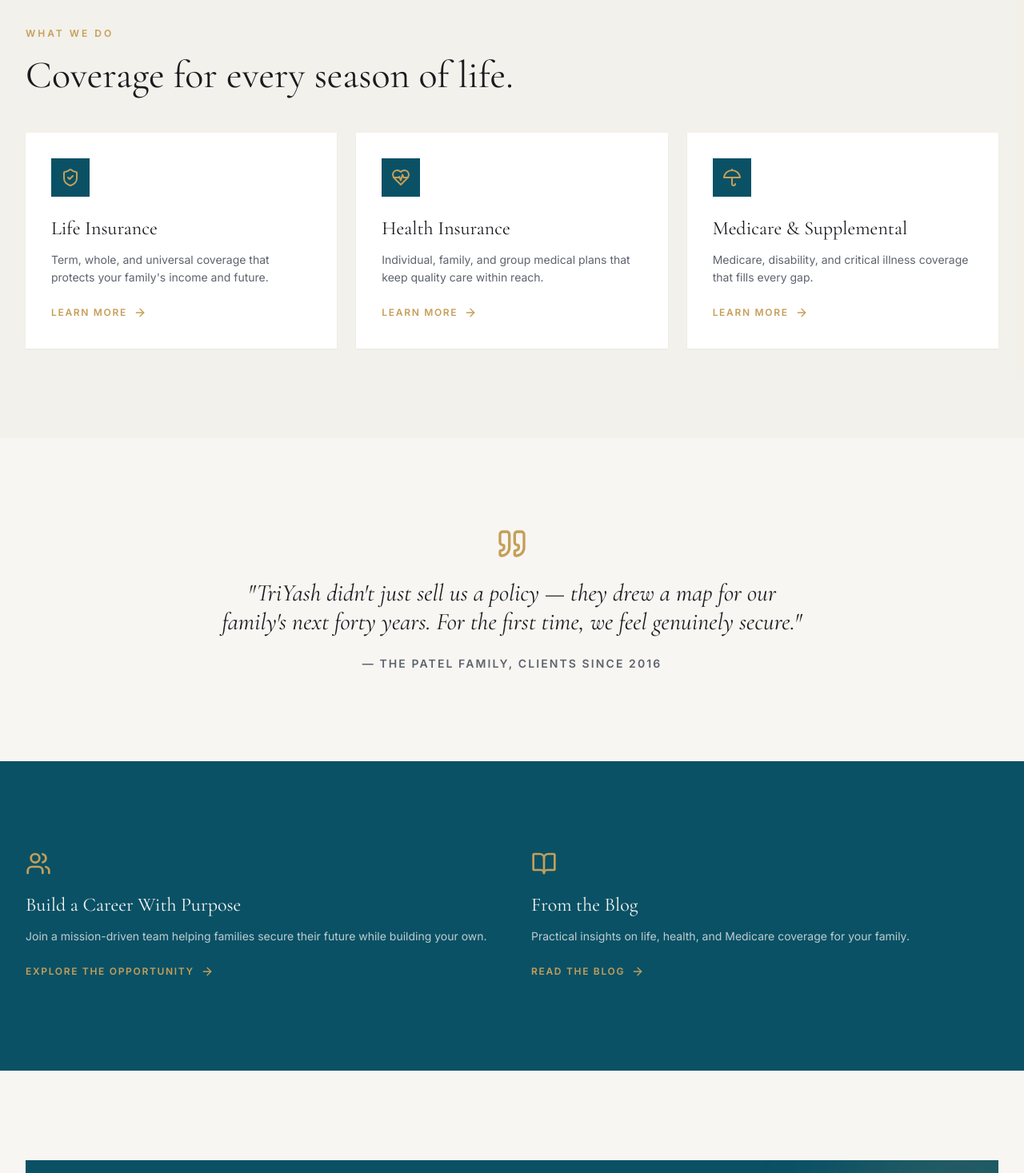
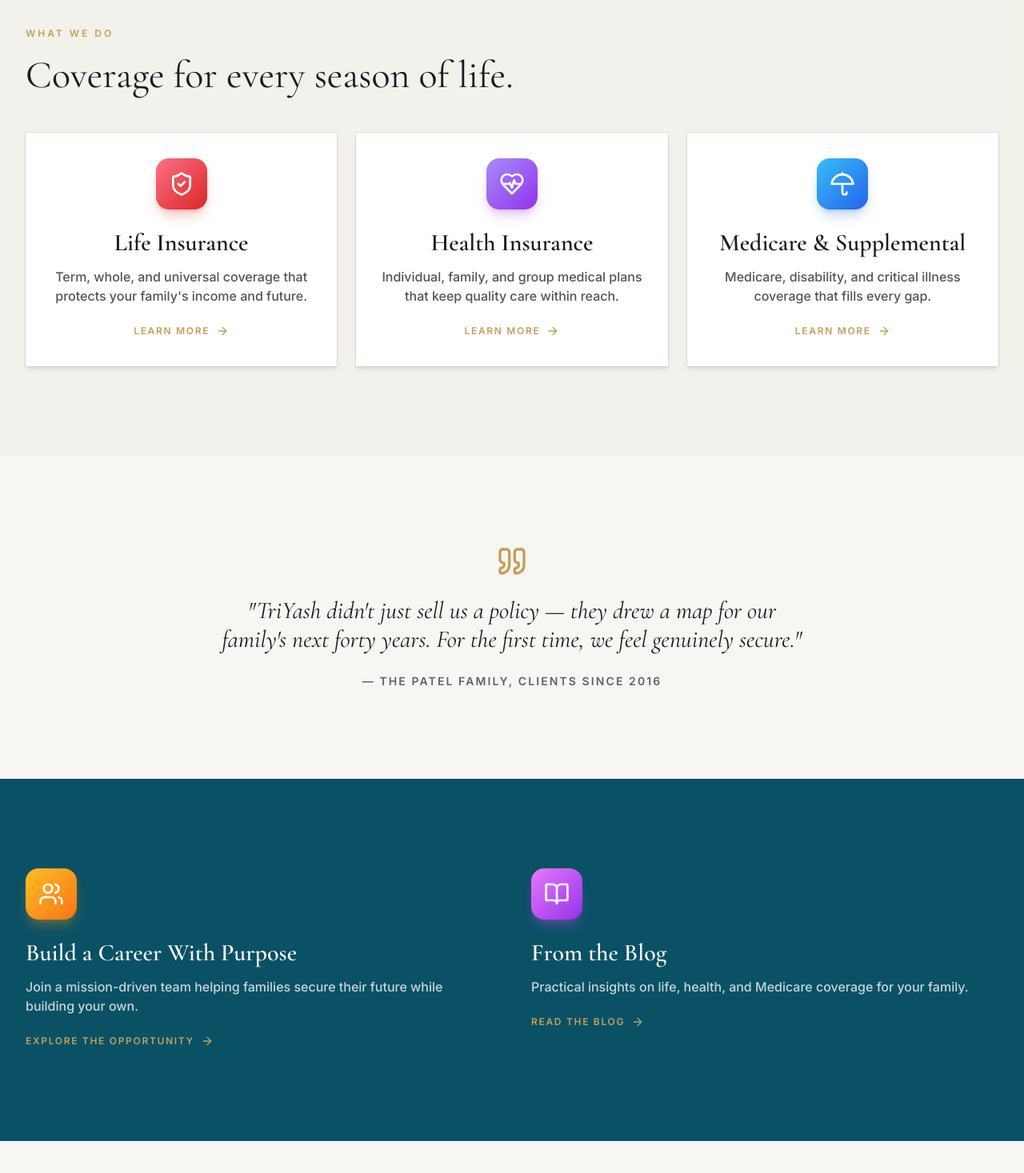
Before and after one commit to sharmapk04-code/TriYashFinancials, a React (Vite) app: page / in a window 1280 px wide. Shown: the part 1560-3027 px from the top of the page at 80% size. Built offline with nearby package versions, Linux system fonts and the light colour scheme; no server answers.

Commit message:
Update services and teaser cards styling
Co-authored-by: sharmapk04-code <342280566+sharmapk04-code@users.noreply.github.com>

```diff
--- a/src/pages/Home.jsx
+++ b/src/pages/Home.jsx
@@ -12,9 +12,9 @@ const stats = [
 
 
 const services = [
-{ icon: ShieldCheck, title: "Life Insurance", desc: "Term, whole, and universal coverage that protects your family's income and future." },
-{ icon: HeartPulse, title: "Health Insurance", desc: "Individual, family, and group medical plans that keep quality care within reach." },
-{ icon: Umbrella, title: "Medicare & Supplemental", desc: "Medicare, disability, and critical illness coverage that fills every gap." }];
+{ icon: ShieldCheck, title: "Life Insurance", desc: "Term, whole, and universal coverage that protects your family's income and future.", badge: "bg-gradient-to-br from-rose-400 to-red-600 shadow-red-500/30" },
+{ icon: HeartPulse, title: "Health Insurance", desc: "Individual, family, and group medical plans that keep quality care within reach.", badge: "bg-gradient-to-br from-violet-400 to-purple-600 shadow-purple-500/30" },
+{ icon: Umbrella, title: "Medicare & Supplemental", desc: "Medicare, disability, and critical illness coverage that fills every gap.", badge: "bg-gradient-to-br from-sky-400 to-blue-600 shadow-blue-500/30" }];
 
 
 const values = [
@@ -102,12 +102,12 @@ export default function Home() {
           </div>
           <div className="mt-12 grid gap-6 md:grid-cols-3">
             {services.map((s) =>
-            <div key={s.title} className="group relative bg-card p-8 shadow-sm transition-all hover:-translate-y-1 hover:shadow-md">
-                <div className="flex h-12 w-12 items-center justify-center bg-primary text-accent">
-                  <s.icon className="h-6 w-6" />
+            <div key={s.title} className="group relative bg-card p-8 text-center shadow-md ring-1 ring-border/60 transition-all hover:-translate-y-1.5 hover:shadow-xl">
+                <div className={`mx-auto flex h-14 w-14 items-center justify-center rounded-2xl text-white shadow-lg transition-transform duration-300 group-hover:scale-110 sm:h-16 sm:w-16 ${s.badge}`}>
+                  <s.icon className="h-7 w-7 sm:h-8 sm:w-8" />
                 </div>
-                <h3 className="mt-6 font-heading text-2xl text-foreground">{s.title}</h3>
-                <p className="mt-3 text-sm leading-relaxed text-muted-foreground">{s.desc}</p>
+                <h3 className="mt-6 font-heading text-2xl font-semibold text-foreground sm:text-3xl">{s.title}</h3>
+                <p className="mt-3 text-sm font-medium leading-relaxed text-foreground/75 sm:text-base">{s.desc}</p>
                 <Link to="/services" className="mt-6 inline-flex items-center gap-2 text-xs font-semibold uppercase tracking-[0.14em] text-accent">
                   Learn More <ArrowRight className="h-4 w-4" />
                 </Link>
@@ -133,9 +133,11 @@ export default function Home() {
         <div className="mx-auto max-w-7xl px-5 sm:px-8">
           <div className="grid gap-12 lg:grid-cols-2">
             <div className="lg:col-span-1">
-              <Users className="h-8 w-8 text-accent" />
-              <h3 className="mt-5 font-heading text-2xl">Build a Career With Purpose</h3>
-              <p className="mt-3 text-sm leading-relaxed text-primary-foreground/75">
+              <div className="flex h-16 w-16 items-center justify-center rounded-2xl bg-gradient-to-br from-amber-400 to-orange-500 text-white shadow-lg shadow-amber-500/30">
+                <Users className="h-8 w-8" />
+              </div>
+              <h3 className="mt-6 font-heading text-2xl font-semibold sm:text-3xl">Build a Career With Purpose</h3>
+              <p className="mt-3 text-sm font-medium leading-relaxed text-primary-foreground/80 sm:text-base">
                 Join a mission-driven team helping families secure their future while building your own.
               </p>
               <Link to="/business-opportunity" className="mt-6 inline-flex items-center gap-2 text-xs font-semibold uppercase tracking-[0.14em] text-accent">
@@ -143,9 +145,11 @@ export default function Home() {
               </Link>
             </div>
             <div className="lg:col-span-1">
-              <BookOpen className="h-8 w-8 text-accent" />
-              <h3 className="mt-5 font-heading text-2xl">From the Blog</h3>
-              <p className="mt-3 text-sm leading-relaxed text-primary-foreground/75">
+              <div className="flex h-16 w-16 items-center justify-center rounded-2xl bg-gradient-to-br from-fuchsia-400 to-purple-600 text-white shadow-lg shadow-fuchsia-500/30">
+                <BookOpen className="h-8 w-8" />
+              </div>
+              <h3 className="mt-6 font-heading text-2xl font-semibold sm:text-3xl">From the Blog</h3>
+              <p className="mt-3 text-sm font-medium leading-relaxed text-primary-foreground/80 sm:text-base">
                 Practical insights on life, health, and Medicare coverage for your family.
               </p>
               <Link to="/blog" className="mt-6 inline-flex items-center gap-2 text-xs font-semibold uppercase tracking-[0.14em] text-accent">
```
